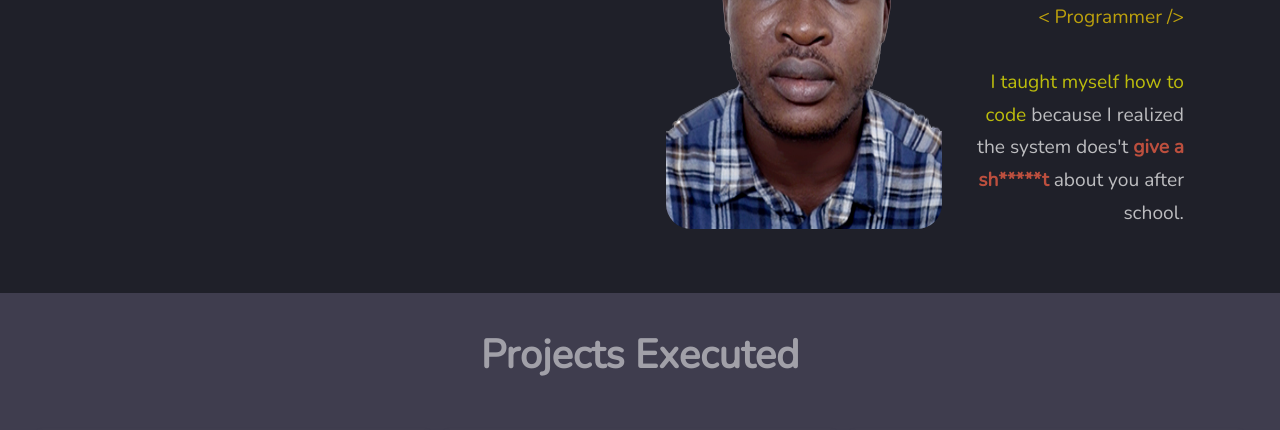
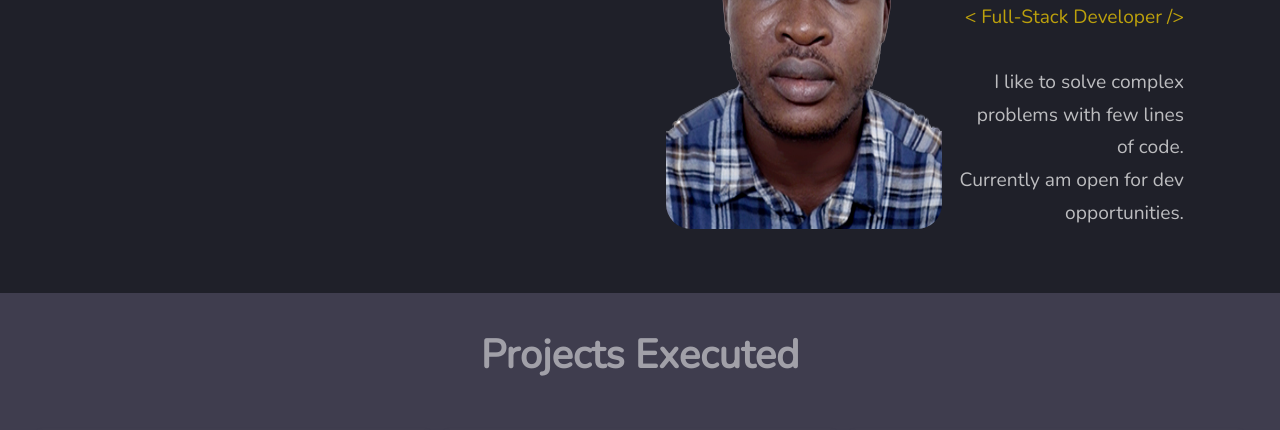
Before and after one commit to danielkpodo/portfolio, a plain HTML site: page index.html in a window 1280 px wide. Shown: the part 311-741 px from the top of the page. Drawn offline with nearby package versions, Linux system fonts and the light colour scheme.

Commit message:
removed tagline

```diff
--- a/css/main.css
+++ b/css/main.css
@@ -179,14 +179,6 @@ ul {
 .dx {
   text-decoration: line-through;
   color: red;
-}
-
-.codex {
-  color: yellow;
-}
-
-.dix {
-  color: tomato;
 }
 
 .code {
--- a/index.html
+++ b/index.html
@@ -47,10 +47,10 @@
                 <p>My name is <a href="#" class="name">Daniel Narh.</a> <br />I am a <span class="dx">trained Disease
                         Control
                         Officer</span> and a
-                    <span class="programmer"><br />&lt; Programmer &#47;&gt;</span><br />
+                    <span class="programmer"><br />&lt; Full-Stack Developer &#47;&gt;</span><br />
                     <br />
-                    <span class="codex">I taught myself how to code</span> because I realized the system does't
-                    <strong><span class="dix">give a sh*****t</span></strong> about you after school.
+                    <span>I like to solve complex problems with few lines of code.<br> Currently am open
+                        for dev opportunities. </span>
                 </p>
 
             </div>
```
